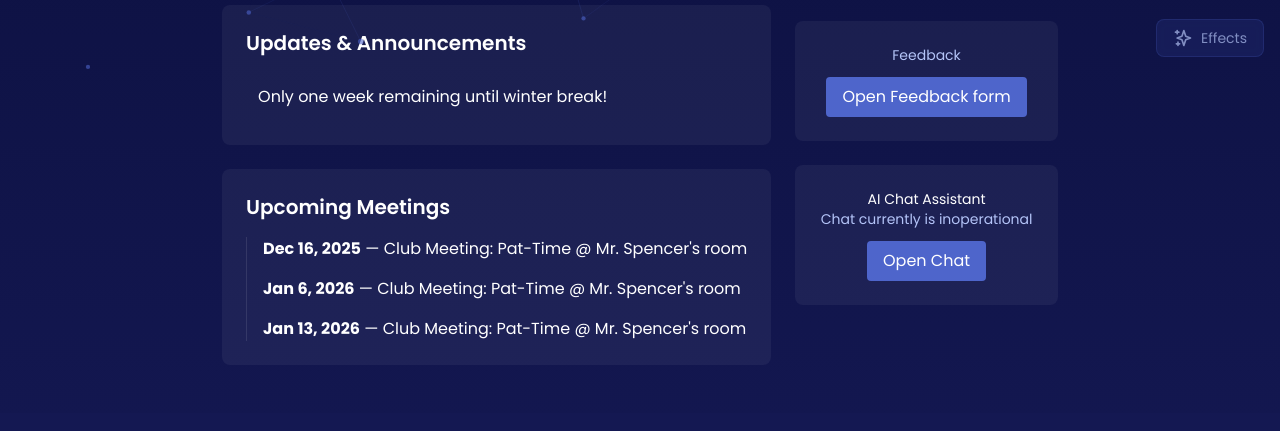
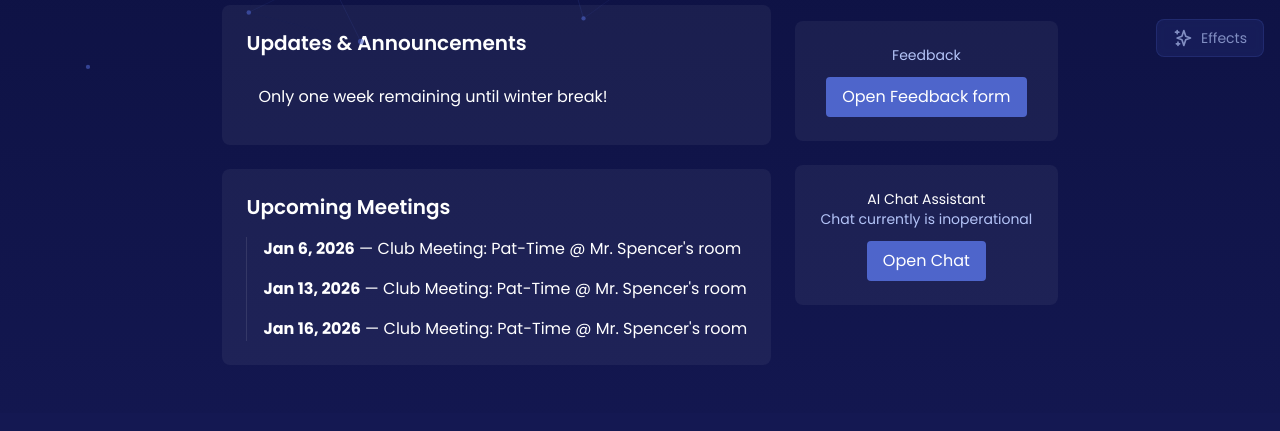
Before and after one commit to afhs-mercuriworld/mercuri-world-website, a plain HTML site: page index.html in a window 1280 px wide. Shown: the part 727-1158 px from the top of the page. Drawn offline with nearby package versions, Linux system fonts and the light colour scheme.

Commit message:
updated upcoming meetings

```diff
--- a/index.html
+++ b/index.html
@@ -110,9 +110,9 @@
         <div class="p-6 rounded-lg bg-white/5">
           <h2 class="text-xl font-semibold">Upcoming Meetings</h2>
           <ol class="mt-4 border-l border-white/10 pl-4 space-y-4">
-            <li><strong>Dec 16, 2025</strong> — Club Meeting: Pat-Time @ Mr. Spencer's room</li>
             <li><strong>Jan 6, 2026</strong> — Club Meeting: Pat-Time @ Mr. Spencer's room</li>
             <li><strong>Jan 13, 2026</strong> — Club Meeting: Pat-Time @ Mr. Spencer's room</li>
+            <li><strong>Jan 16, 2026</strong> — Club Meeting: Pat-Time @ Mr. Spencer's room</li>
           </ol>
         </div>
       </div>
```
